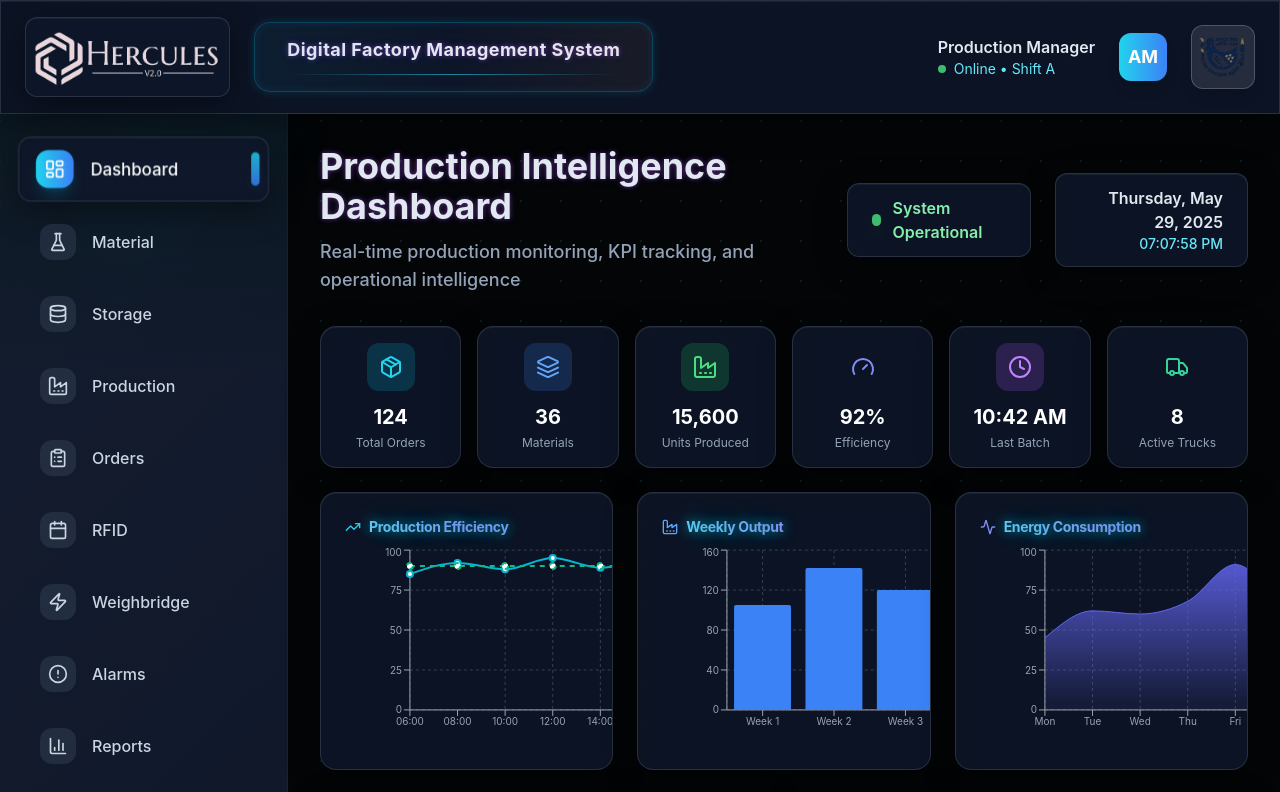
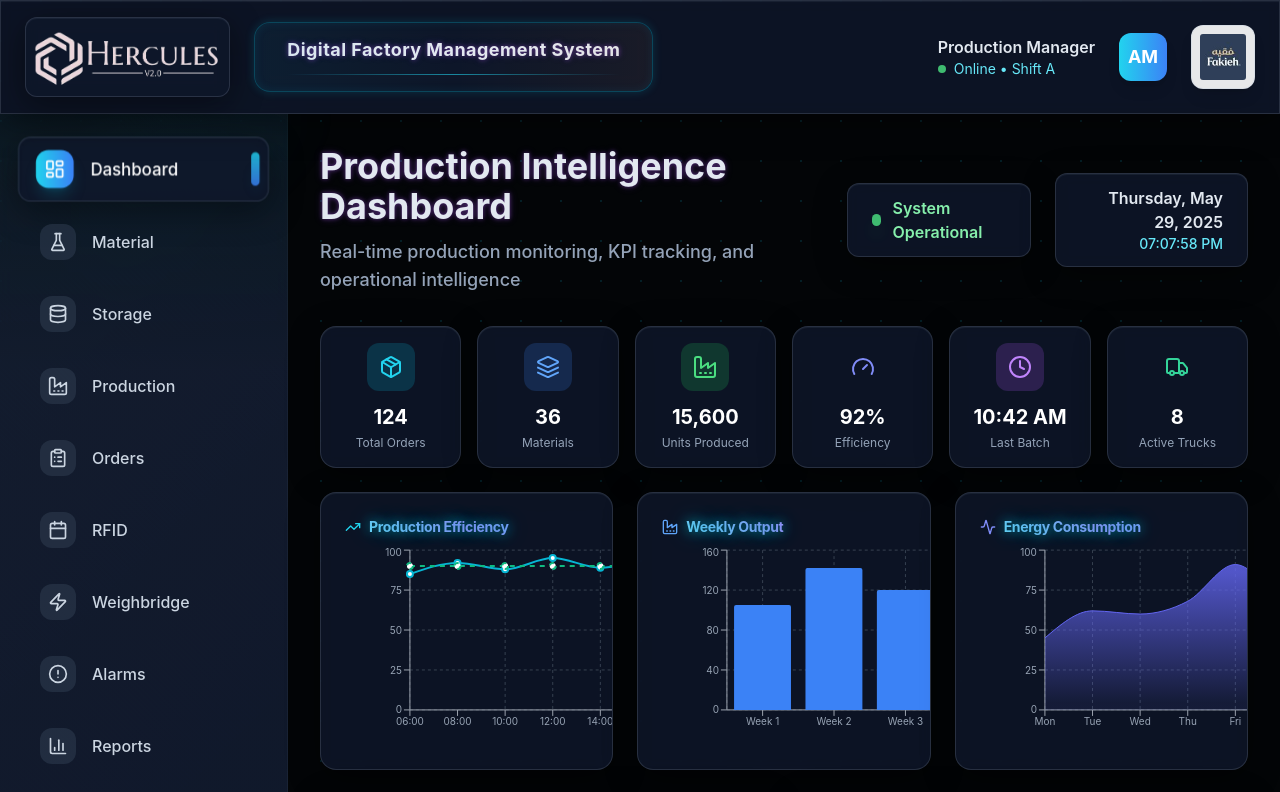
Before and after one commit to husam-hammami/hercules-fakieeh_DFMS, a React (Vite) app: page / in a window 1280 px wide. Shown: the top 792 px of the page. Built offline with nearby package versions, Linux system fonts and the light colour scheme.

Commit message:
Replace top right logo and sidebar hover
Replaced the top right logo with the provided image and reduced the intensity of the sidebar hover effect.

```diff
--- a/src/pages/Index.tsx
+++ b/src/pages/Index.tsx
@@ -217,17 +217,17 @@ const Index = () => {
             <div className="relative group">
               <img
                 alt="Company Logo"
-                className="h-16 w-16 object-contain hover-lift cursor-pointer bg-white/10 backdrop-blur-sm rounded-xl p-2 border border-white/20 shadow-lg"
-                src="/lovable-uploads/ec2b9239-e496-49dc-bdbc-64957dd5f459.png"
+                className="h-16 w-16 object-contain hover-lift cursor-pointer bg-white/90 backdrop-blur-sm rounded-xl p-2 border border-slate-300/50 shadow-lg hover:bg-white hover:border-slate-300 transition-all duration-300"
+                src="/lovable-uploads/e2c0c4ba-1093-4d17-be9f-9f019c4f55fe.png"
               />
-              <div className="absolute inset-0 bg-gradient-to-r from-cyan-400/20 to-blue-500/20 rounded-xl opacity-0 group-hover:opacity-100 transition-opacity duration-300"></div>
+              <div className="absolute inset-0 bg-gradient-to-r from-cyan-400/10 to-blue-500/10 rounded-xl opacity-0 group-hover:opacity-100 transition-opacity duration-300"></div>
             </div>
           </div>
         </div>
       </div>
 
       <div className="flex">
-        {/* Enhanced Sidebar */}
+        {/* Enhanced Sidebar with toned down hover effects */}
         <div className="w-72 min-h-screen sidebar-gradient border-r border-slate-600/20">
           <div className="absolute inset-0 industrial-bg opacity-40"></div>
           <nav className="relative z-10 p-6 space-y-3">
@@ -239,19 +239,19 @@ const Index = () => {
                   flex items-center gap-4 px-4 py-3 rounded-xl w-full text-left font-medium transition-all duration-300 nav-item-glow relative group overflow-hidden
                   ${activeModule === item.id
                     ? "glass-effect text-white border border-cyan-400/20 shadow-lg shadow-cyan-500/10 scale-105"
-                    : "text-slate-300 hover:text-white hover:glass-effect hover:scale-105 hover:shadow-lg hover:shadow-cyan-500/5"
+                    : "text-slate-300 hover:text-white hover:glass-effect hover:scale-102 hover:shadow-md hover:shadow-cyan-500/5"
                   }
                 `}
               >
-                {/* Creative hover effect - sliding gradient */}
-                <div className="absolute inset-0 bg-gradient-to-r from-cyan-500/0 via-cyan-500/20 to-cyan-500/0 transform -translate-x-full group-hover:translate-x-full transition-transform duration-700 ease-out"></div>
+                {/* Subtle hover effect - reduced intensity */}
+                <div className="absolute inset-0 bg-gradient-to-r from-cyan-500/0 via-cyan-500/8 to-cyan-500/0 transform -translate-x-full group-hover:translate-x-full transition-transform duration-1000 ease-out"></div>
 
-                {/* Icon glow effect on hover */}
+                {/* Icon with subtle glow effect */}
                 <div className={`
                   p-2 rounded-lg transition-all duration-300 relative z-10
                   ${activeModule === item.id
                     ? "bg-gradient-to-r from-cyan-400 to-blue-500 shadow-lg shadow-cyan-500/20"
-                    : "bg-slate-700/50 group-hover:bg-gradient-to-r group-hover:from-cyan-400/40 group-hover:to-blue-500/40 group-hover:shadow-md group-hover:shadow-cyan-500/30"
+                    : "bg-slate-700/50 group-hover:bg-gradient-to-r group-hover:from-cyan-400/20 group-hover:to-blue-500/20 group-hover:shadow-sm group-hover:shadow-cyan-500/15"
                   }
                 `}>
                   <item.icon className="w-5 h-5" />
@@ -264,8 +264,8 @@ const Index = () => {
                   <div className="absolute right-2 w-2 h-8 bg-gradient-to-b from-cyan-400 to-blue-500 rounded-full shadow-lg shadow-cyan-500/30 animate-pulse"></div>
                 )}
 
-                {/* Subtle border glow on hover */}
-                <div className="absolute inset-0 rounded-xl border border-transparent group-hover:border-cyan-500/30 transition-colors duration-300"></div>
+                {/* Very subtle border glow on hover */}
+                <div className="absolute inset-0 rounded-xl border border-transparent group-hover:border-cyan-500/15 transition-colors duration-500"></div>
               </button>
             ))}
           </nav>
```
Also changed, not shown: public/lovable-uploads/e2c0c4ba-1093-4d17-be9f-9f019c4f55fe.png (added).
